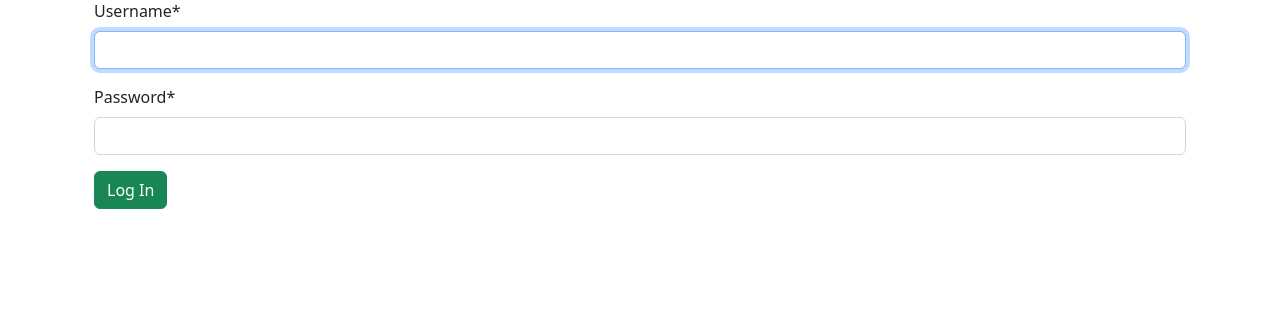
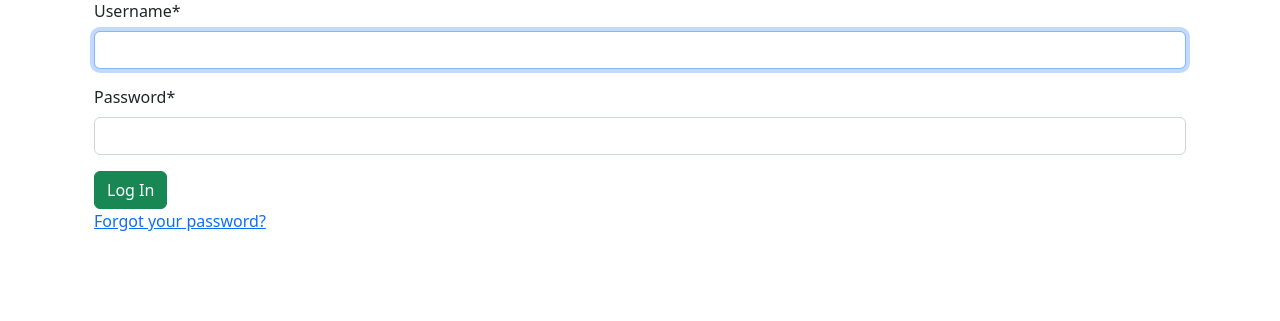
Before and after one commit to Holison18/Django-Webframework, a Django app: page /accounts/login/ in a window 1280 px wide. Shown: the part 134-455 px from the top of the page. Run offline with Django 4.2, Linux system fonts and the light colour scheme; some libraries are stand-ins or nearby versions.

Commit message:
login.html

```diff
--- a/news/templates/registration/login.html
+++ b/news/templates/registration/login.html
@@ -7,6 +7,7 @@
     <form method="post">{% csrf_token %}
         {{ form|crispy }}
         <button type="submit" class="btn btn-success">Log In</button>
+        <p><a href="{% url 'password_reset' %}">Forgot your password?</a></p>
     </form>
 </div>
 {% endblock content %}
```
